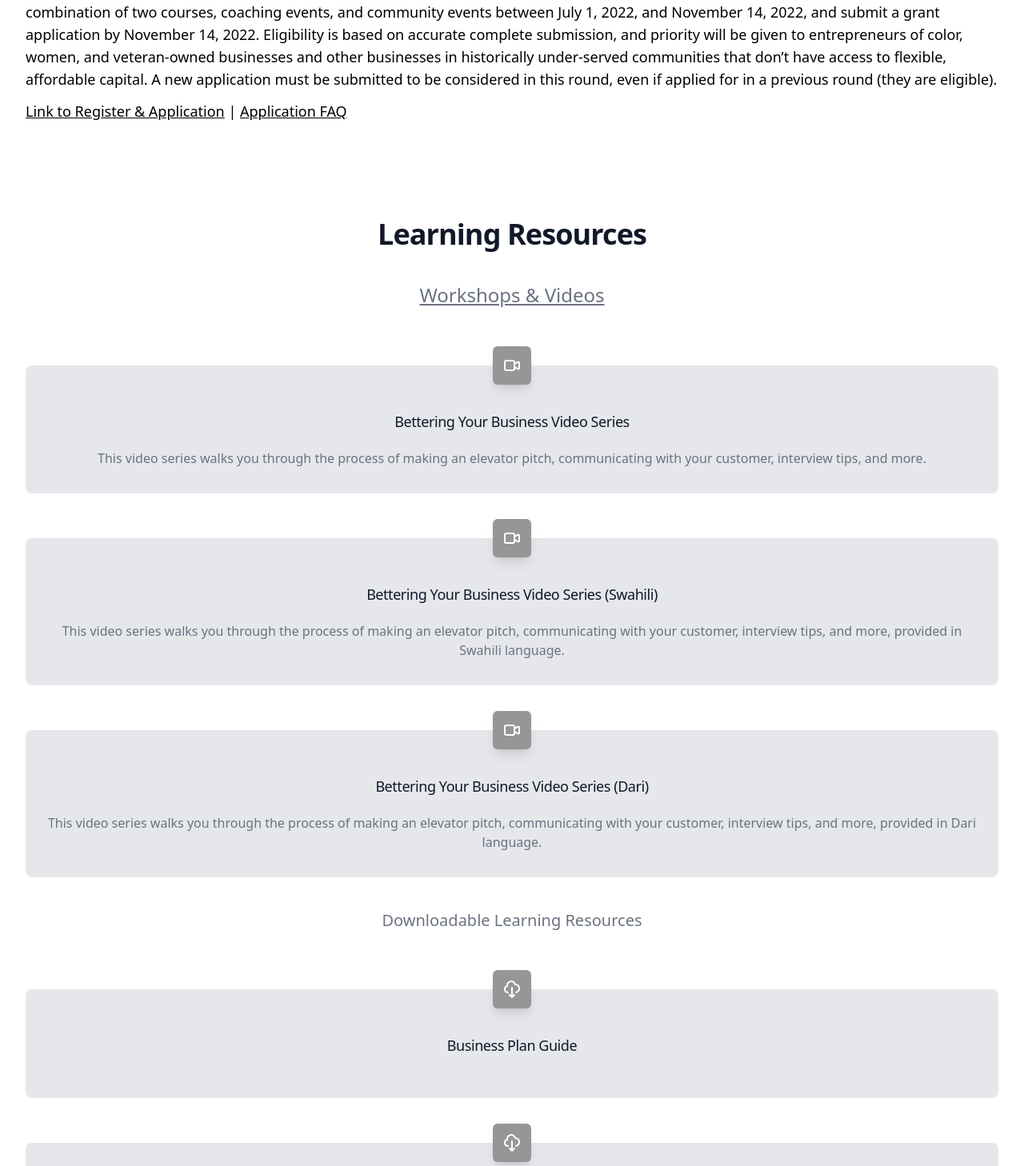
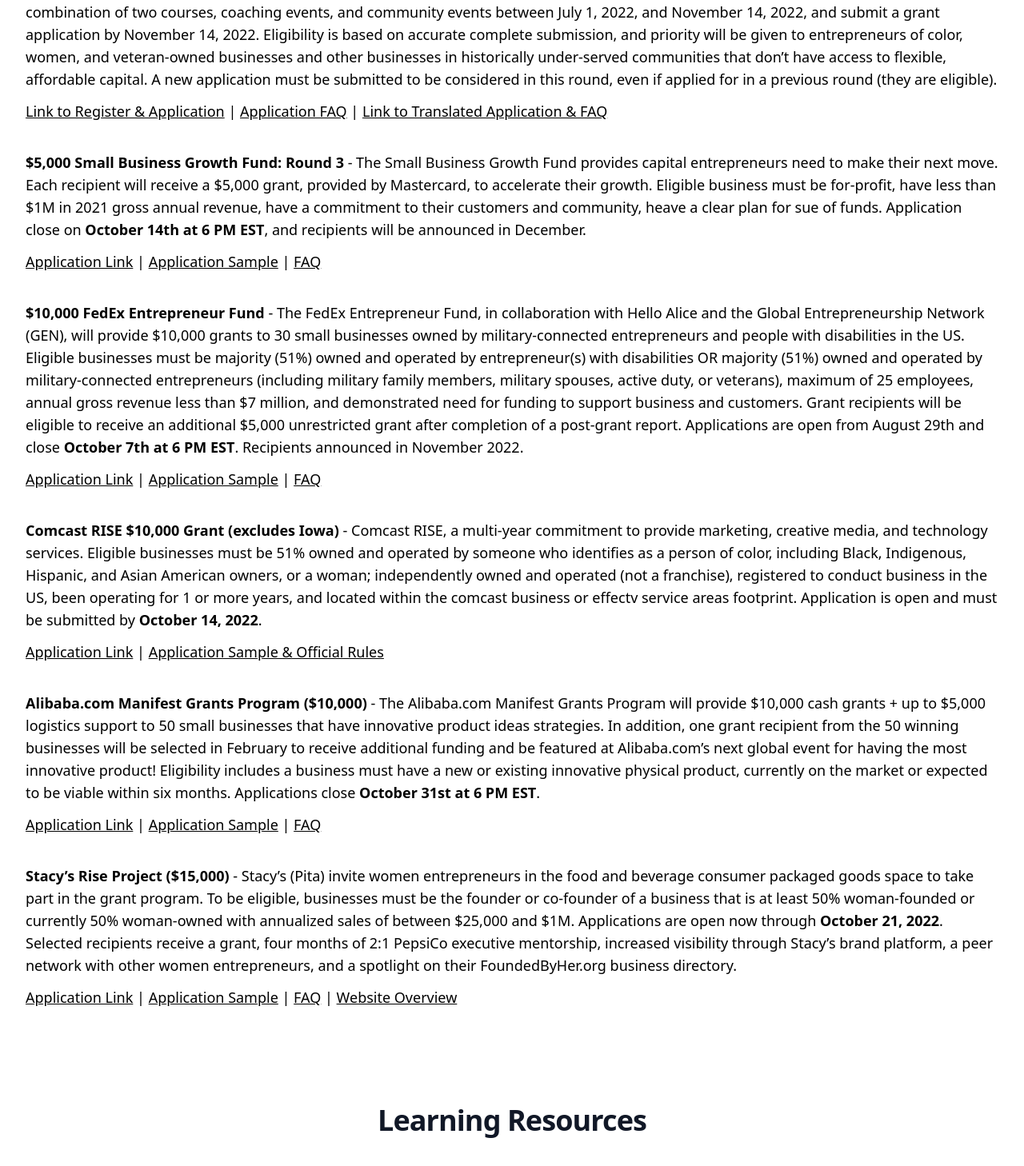
Before and after one commit to ericagirges/cnpp-website, a Next.js app in the folder app/: page /components/ResourcesContent in a window 1280 px wide. Shown: the part 1283-2741 px from the top of the page at 80% size. Built offline with nearby package versions, Linux system fonts and the light colour scheme.

Commit message:
Grants Sept 2022

```diff
--- a/app/pages/components/ResourcesContent.js
+++ b/app/pages/components/ResourcesContent.js
@@ -53,6 +53,63 @@ const TextComponent = () => (
         <u className="cursor-pointer">Link to Register & Application</u>
       </Link>{' '} |  <Link href="https://rescue.box.com/s/66ayznq4zvh6zmc15vrashy82dx4ston">
         <u className="cursor-pointer">Application FAQ</u>
+      </Link>{' '} |  <Link href="https://www.lisc.org/covid-19/small-business-assistance/small-business-relief-grants/frequently-asked-questions/">
+        <u className="cursor-pointer">Link to Translated Application & FAQ</u>
+      </Link>{' '}
+    </p>
+    <p className="mt-9 text-base text-black md:text-lg">
+      <b>$5,000 Small Business Growth Fund: Round 3</b> - The Small Business Growth Fund provides capital entrepreneurs need to make their next move. Each recipient will receive a $5,000 grant, provided by Mastercard, to accelerate their growth. Eligible business must be for-profit, have less than $1M in 2021 gross annual revenue, have a commitment to their customers and community, heave a clear plan for sue of funds. Application close on <b>October 14th at 6 PM EST</b>, and recipients will be announced in December. </p>
+      <p className="mt-3 text-base text-black md:text-lg">
+      <Link href="https://app.helloalice.com/grants/2022-small-business-growth-fund-round-3">
+        <u className="cursor-pointer">Application Link</u>
+      </Link>{' '} |  <Link href="https://rescue.box.com/s/bozxphsx08a7rmvovqzqzkjhd2jxu8d7">
+        <u className="cursor-pointer">Application Sample</u>
+      </Link>{' '} |  <Link href="https://helloalice.notion.site/Small-Business-Growth-Fund-Round-3-Application-Terms-and-Conditions-cedea3b700bc4dcba8104f0174aab73d">
+        <u className="cursor-pointer">FAQ</u>
+      </Link>{' '}
+    </p>
+    <p className="mt-9 text-base text-black md:text-lg">
+      <b>$10,000 FedEx Entrepreneur Fund</b> - The FedEx Entrepreneur Fund, in collaboration with Hello Alice and the Global Entrepreneurship Network (GEN), will provide $10,000 grants to 30 small businesses owned by military-connected entrepreneurs and people with disabilities in the US. Eligible businesses must be majority (51%) owned and operated by entrepreneur(s) with disabilities OR majority (51%) owned and operated by military-connected entrepreneurs (including military family members, military spouses, active duty, or veterans), maximum of 25 employees, annual gross revenue less than $7 million, and demonstrated need for funding to support business and customers. Grant recipients will be eligible to receive an additional $5,000 unrestricted grant after completion of a post-grant report. Applications are open from August 29th and close <b>October 7th at 6 PM EST</b>. Recipients announced in November 2022.  </p>
+      <p className="mt-3 text-base text-black md:text-lg">
+      <Link href="https://helloalice.com/grants/fedex/">
+        <u className="cursor-pointer">Application Link</u>
+      </Link>{' '} |  <Link href="https://rescue.box.com/s/wz4dttey94apk7dzujgmxczhsw4w4672">
+        <u className="cursor-pointer">Application Sample</u>
+      </Link>{' '} |  <Link href="https://helloalice.notion.site/FedEx-Entrepreneur-Fund-Application-Terms-and-Conditions-80cd878a0cf4466a9c0ee1013afbf62d">
+        <u className="cursor-pointer">FAQ</u>
+      </Link>{' '}
+    </p>
+    <p className="mt-9 text-base text-black md:text-lg">
+      <b>Comcast RISE $10,000 Grant (excludes Iowa)</b> - Comcast RISE, a multi-year commitment to provide marketing, creative media, and technology services. Eligible businesses must be 51% owned and operated by someone who identifies as a person of color, including Black, Indigenous, Hispanic, and Asian American owners, or a woman; independently owned and operated (not a franchise), registered to conduct business in the US, been operating for 1 or more years, and located within the comcast business or effectv service areas footprint. Application is open and must be submitted by <b>October 14, 2022</b>. </p>
+      <p className="mt-3 text-base text-black md:text-lg">
+      <Link href="https://www.comcastrise.com/rise-apply/">
+        <u className="cursor-pointer">Application Link</u>
+      </Link>{' '} |  <Link href="https://rescue.box.com/s/yf743kkpo4evdaa6j9f3flsxmhrmmght">
+        <u className="cursor-pointer">Application Sample & Official Rules</u>
+      </Link>{' '}
+    </p>
+    <p className="mt-9 text-base text-black md:text-lg">
+      <b>Alibaba.com Manifest Grants Program ($10,000)</b> - The Alibaba.com Manifest Grants Program will provide $10,000 cash grants + up to $5,000 logistics support to 50 small businesses that have innovative product ideas strategies. In addition, one grant recipient from the 50 winning businesses will be selected in February to receive additional funding and be featured at Alibaba.com’s next global event for having the most innovative product! Eligibility includes a business must have a new or existing innovative physical product, currently on the market or expected to be viable within six months. Applications close <b> October 31st at 6 PM EST</b>. </p>
+      <p className="mt-3 text-base text-black md:text-lg">
+      <Link href="https://app.helloalice.com/grants/alibaba-com-manifesting-grants-program">
+        <u className="cursor-pointer">Application Link</u>
+      </Link>{' '} |  <Link href="https://rescue.box.com/s/3ig7i6i9ampgx12dvbfrrlpj3ydwmmyk">
+        <u className="cursor-pointer">Application Sample</u>
+      </Link>{' '} | <Link href="https://helloalice.notion.site/Alibaba-com-Manifest-Grants-Program-Terms-and-Conditions-8b4f049acd50418ea33841d7578f502b">
+        <u className="cursor-pointer">FAQ</u>
+      </Link>{' '}
+    </p>
+    <p className="mt-9 text-base text-black md:text-lg">
+      <b>Stacy’s Rise Project ($15,000)</b> - Stacy’s (Pita) invite women entrepreneurs in the food and beverage consumer packaged goods space to take part in the grant program. To be eligible, businesses must be the founder or co-founder of a business that is at least 50% woman-founded or currently 50% woman-owned with annualized sales of between $25,000 and $1M. Applications are open now through <b>October 21, 2022</b>. Selected recipients receive a grant, four months of 2:1 PepsiCo executive mentorship, increased visibility through Stacy’s brand platform, a peer network with other women entrepreneurs, and a spotlight on their FoundedByHer.org business directory.  </p>
+      <p className="mt-3 text-base text-black md:text-lg">
+      <Link href="https://app.helloalice.com/grants/stacy-s-rise-project-2022">
+        <u className="cursor-pointer">Application Link</u>
+      </Link>{' '} |  <Link href="https://rescue.box.com/s/hoyno7xajbsvf5hi8yfc3d8xc629cph5">
+        <u className="cursor-pointer">Application Sample</u>
+      </Link>{' '} | <Link href="https://helloalice.notion.site/Stacy-s-Rise-Project-FAQs-9d33c2b3085e4038896f4cdaa2b18f77">
+        <u className="cursor-pointer">FAQ</u>
+      </Link>{' '} | <Link href="https://www.stacyssnacks.com/riseproject">
+        <u className="cursor-pointer">Website Overview</u>
       </Link>{' '}
     </p>
   </div>
```
